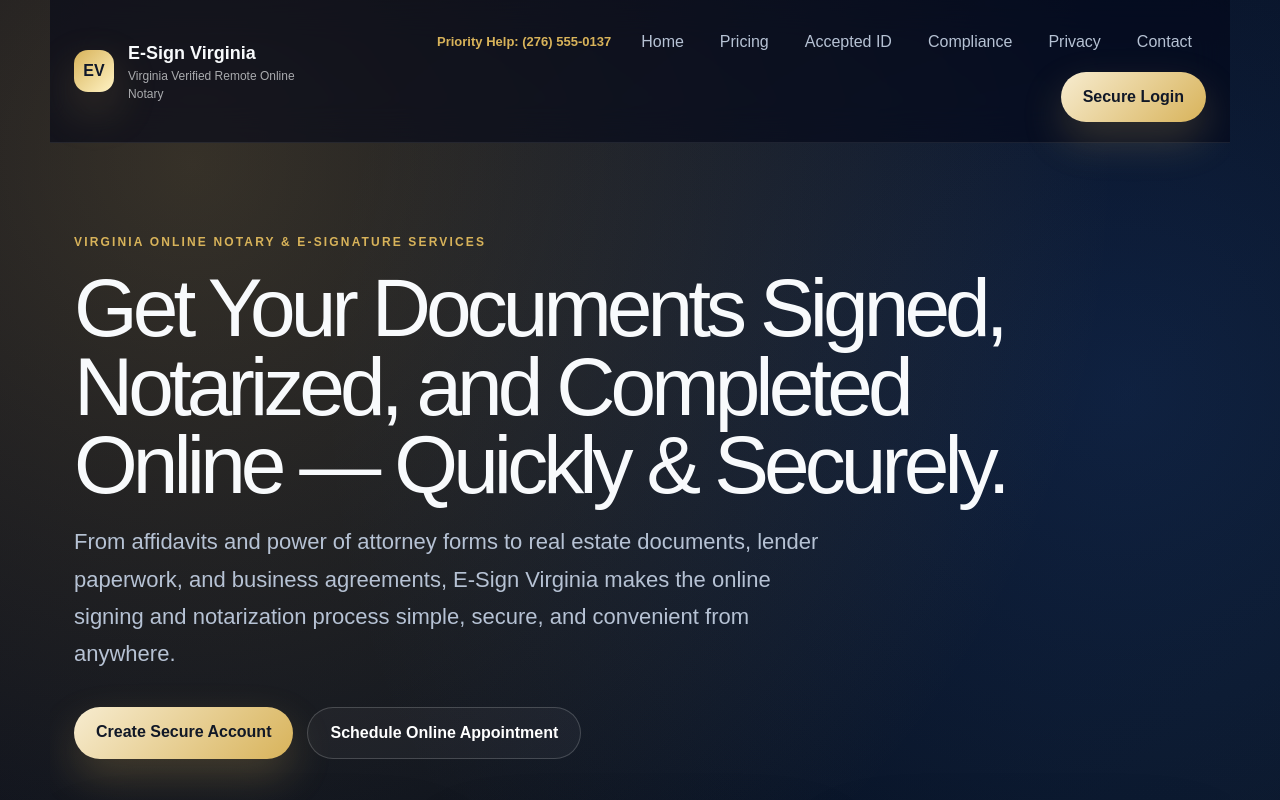
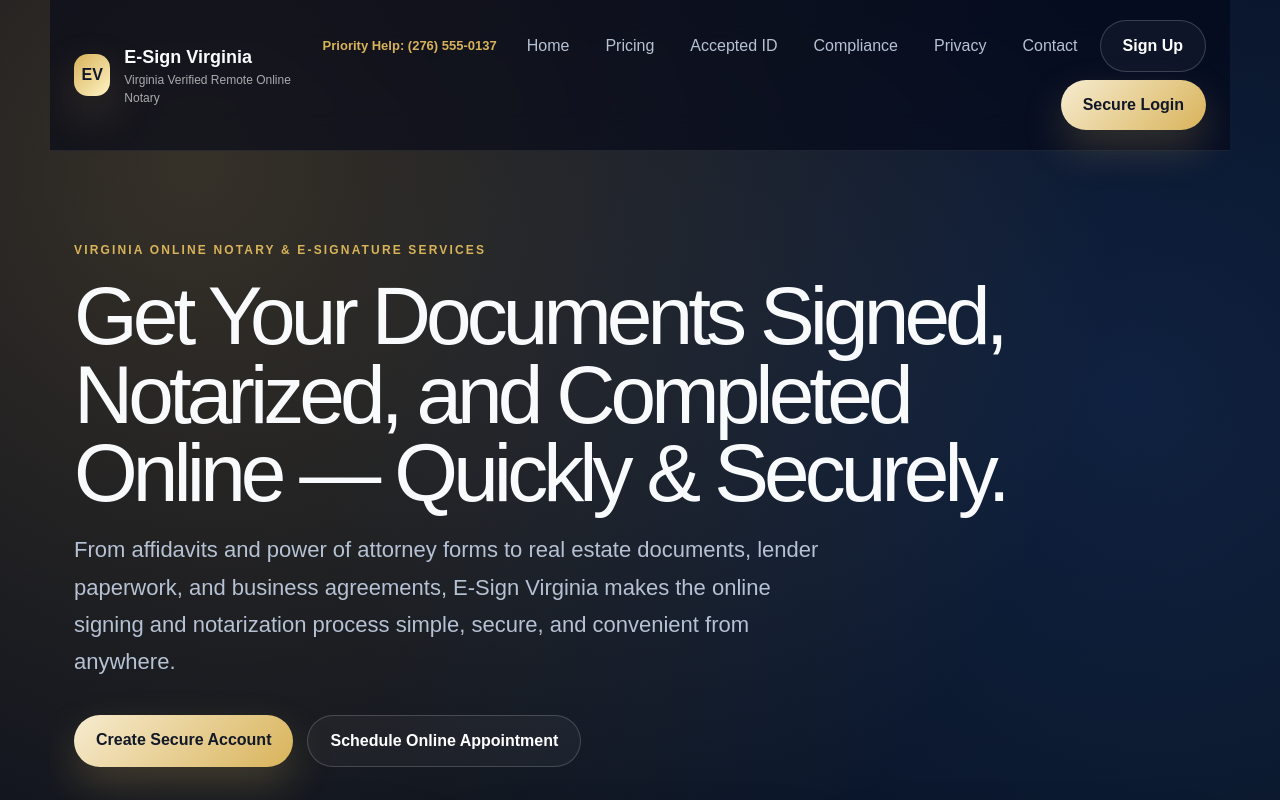
Before and after one commit to rawillia9801/esign, a Next.js app: page / in a window 1280 px wide. Shown: the top 800 px of the page. Built offline with nearby package versions, Linux system fonts and the light colour scheme.

Commit message:
Add visible Sign Up CTA to header

```diff
--- a/components/Header.tsx
+++ b/components/Header.tsx
@@ -18,6 +18,7 @@
     <Link className="nav-pill" href="/compliance">Compliance</Link>
     <Link className="nav-pill" href="/privacy">Privacy</Link>
     <Link className="nav-pill" href="/contact">Contact</Link>
+    <Link className="btn-secondary" href="/register">Sign Up</Link>
     <Link className="btn" href="/login">Secure Login</Link>
    </nav>
   </header>
```
